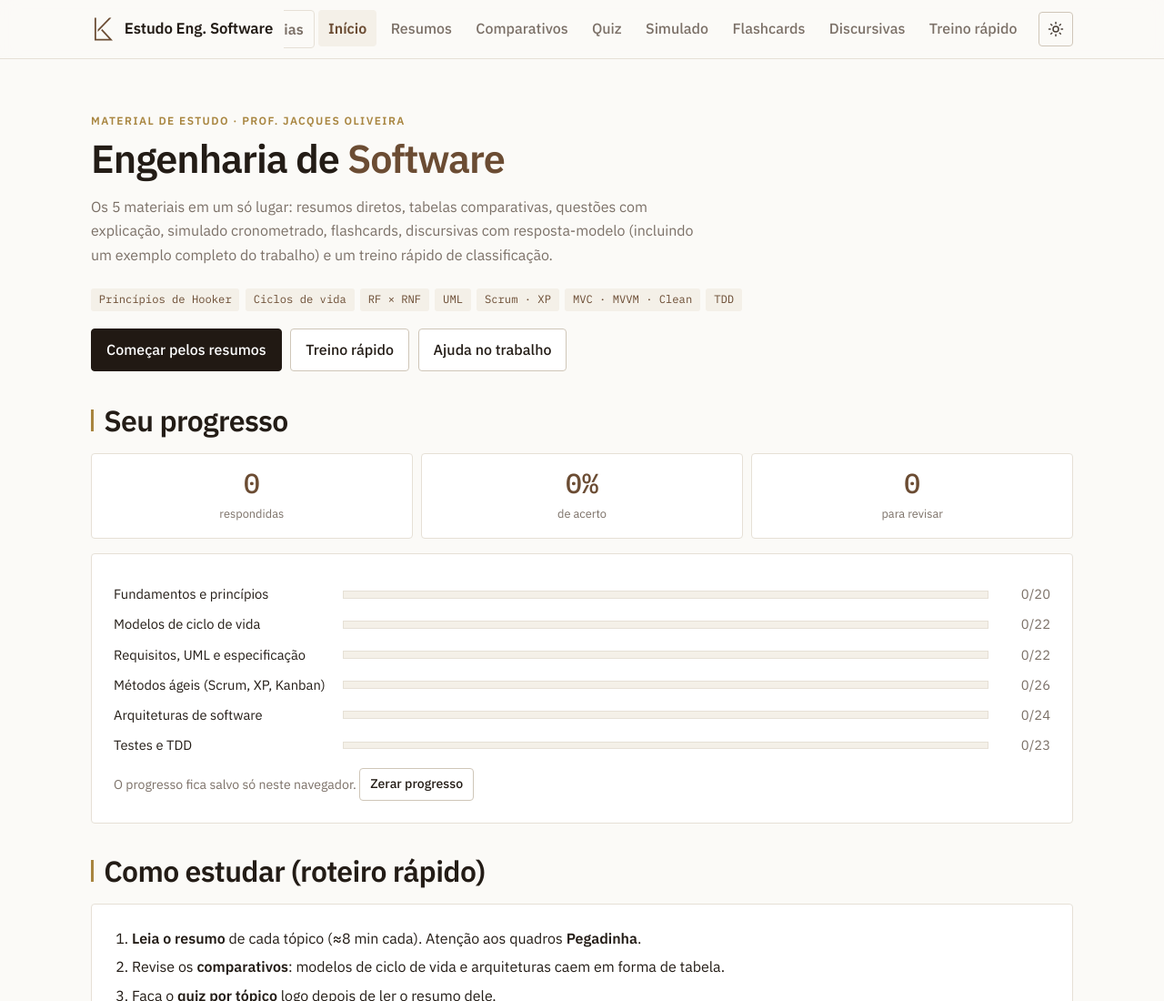
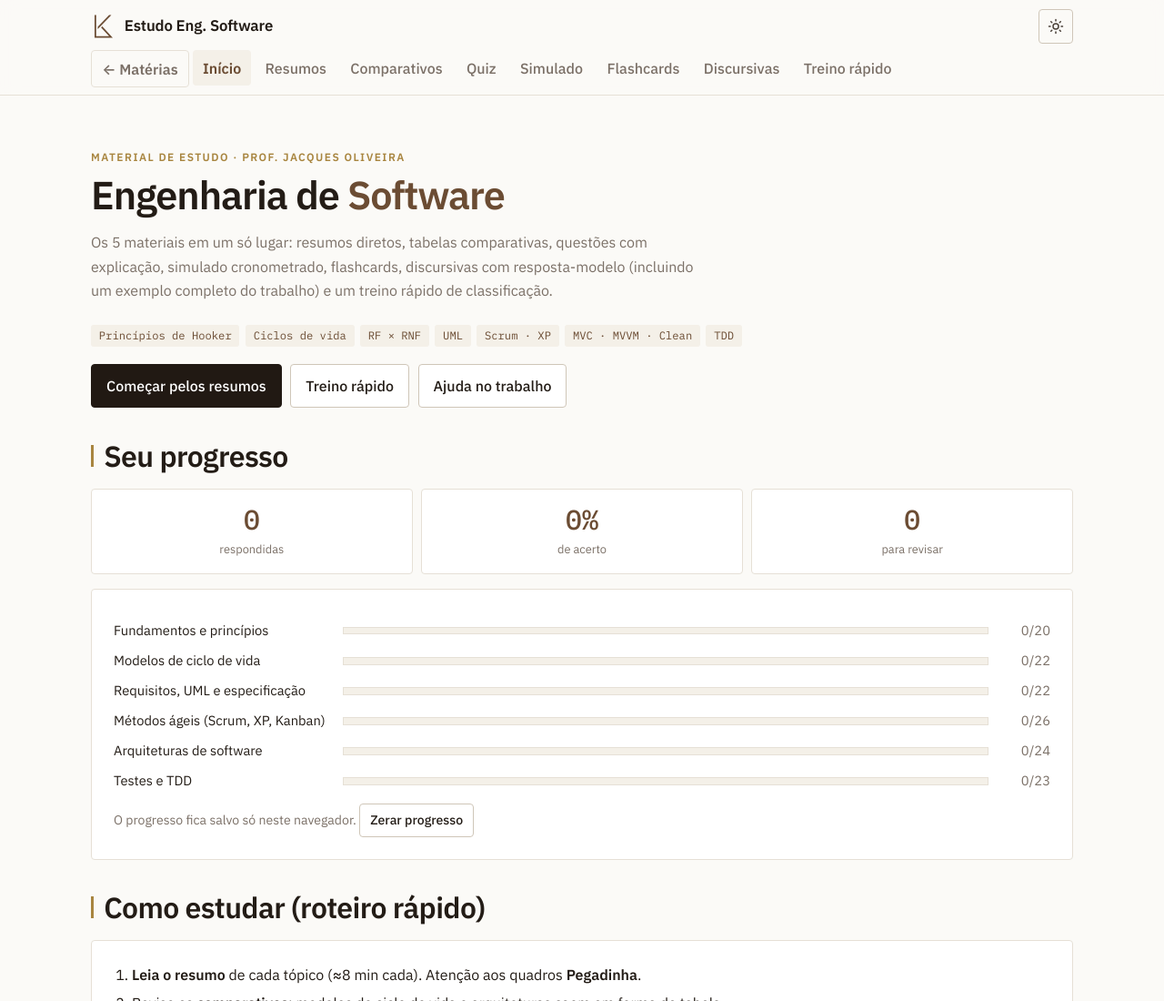
Before and after one commit to luan-k10/estudo-engenharia-software, a plain HTML site: page index.html in a window 1280 px wide. Shown: the top 1100 px of the page at 91% size. Drawn offline with Linux system fonts and the light colour scheme.

Commit message:
Corrige menu cortado: desce de linha quando não cabe e indica rolagem no celular
Co-authored-by: Copilot App <223556219+Copilot@users.noreply.github.com>

```diff
--- a/css/style.css
+++ b/css/style.css
@@ -506,3 +506,16 @@ h1, h2, h3, h4, b, strong, th { font-weight: 600; }
 /* Logo sem fundo */
 .mark rect { fill: transparent; }
 .mark path { fill: var(--accent); transform-box: fill-box; transform-origin: center; transform: scale(1.3); }
+
+/* ---- Menu: nunca esconder itens (desce de linha se não couber) e indica rolagem ---- */
+@media (min-width: 1000px) {
+  .topbar .menu { justify-content: flex-start; }
+  .topbar .menu > li:first-child { margin-left: auto; }
+  .topbar.stack { grid-template-columns: minmax(0, 1fr) auto; min-height: 0; padding-top: .5rem; }
+  .topbar.stack .menu { grid-column: 1 / -1; grid-row: 2; margin-top: .35rem; padding: 0 0 .45rem; }
+  .topbar.stack .menu > li:first-child { margin-left: 0; }
+  .topbar.stack .theme-toggle { grid-column: 2; }
+}
+.menu.fade-r { -webkit-mask-image: linear-gradient(to left, transparent 0, #000 2.5rem); mask-image: linear-gradient(to left, transparent 0, #000 2.5rem); }
+.menu.fade-l { -webkit-mask-image: linear-gradient(to right, transparent 0, #000 2.5rem); mask-image: linear-gradient(to right, transparent 0, #000 2.5rem); }
+.menu.fade-l.fade-r { -webkit-mask-image: linear-gradient(to right, transparent 0, #000 2.5rem, #000 calc(100% - 2.5rem), transparent 100%); mask-image: linear-gradient(to right, transparent 0, #000 2.5rem, #000 calc(100% - 2.5rem), transparent 100%); }
--- a/js/app.js
+++ b/js/app.js
@@ -306,3 +306,24 @@
   const h = location.hash.slice(1);
   if (h && $("#view-" + h)) go(h);
 })();
+
+// Menu: se não couber numa linha no desktop, passa para 2 linhas; esmaece as bordas quando há itens escondidos.
+(() => {
+  const bar = document.querySelector(".topbar"), menu = bar && bar.querySelector(".menu");
+  if (!menu) return;
+  const wide = matchMedia("(min-width: 1000px)");
+  const fades = () => {
+    const rest = menu.scrollWidth - menu.clientWidth - menu.scrollLeft;
+    menu.classList.toggle("fade-l", menu.scrollLeft > 2);
+    menu.classList.toggle("fade-r", rest > 2);
+  };
+  const fit = () => {
+    bar.classList.remove("stack");
+    if (wide.matches && menu.scrollWidth > menu.clientWidth + 1) bar.classList.add("stack");
+    fades();
+  };
+  menu.addEventListener("scroll", fades, { passive: true });
+  addEventListener("resize", fit);
+  if (document.fonts) document.fonts.ready.then(fit);
+  fit();
+})();
```
